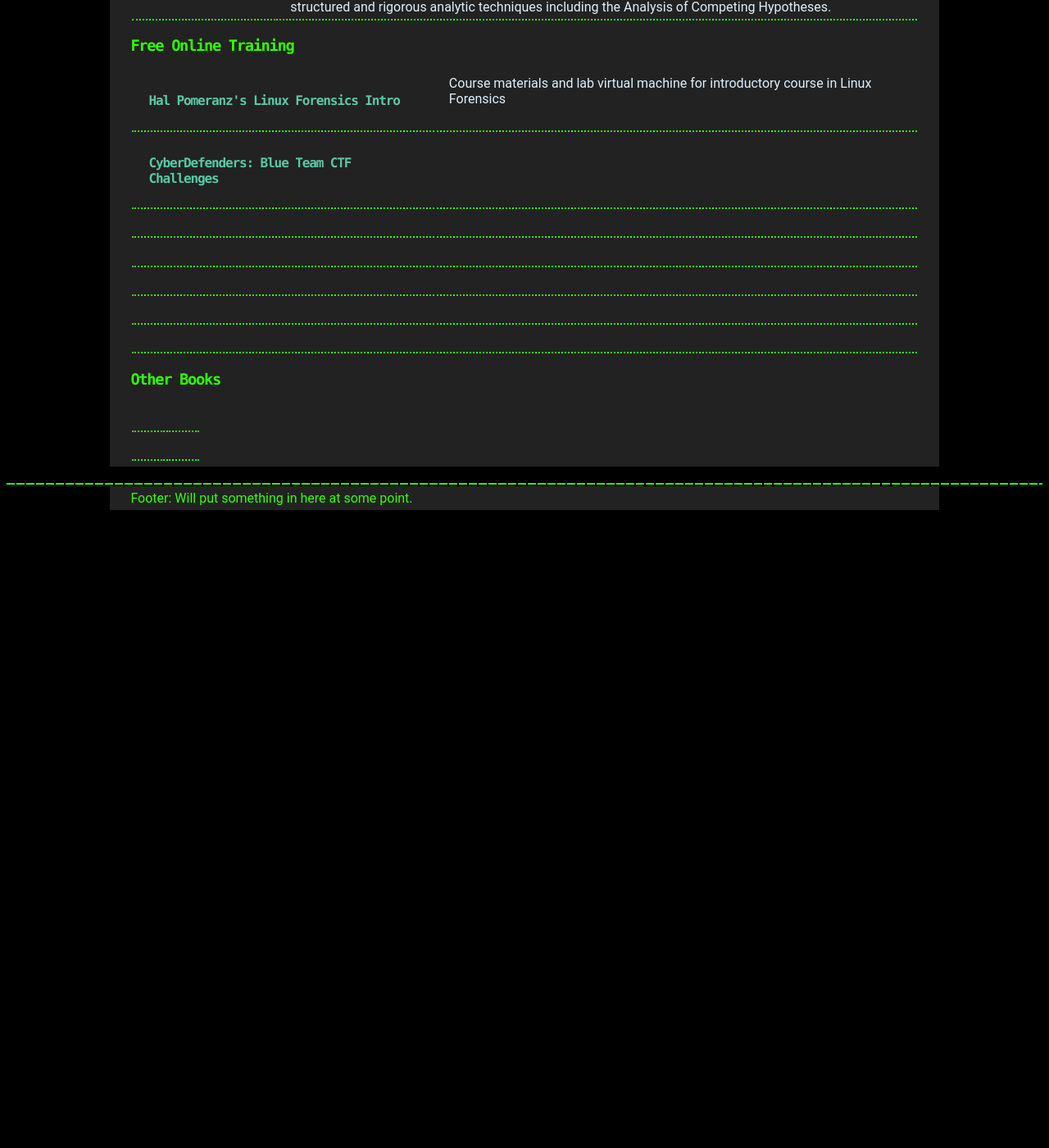
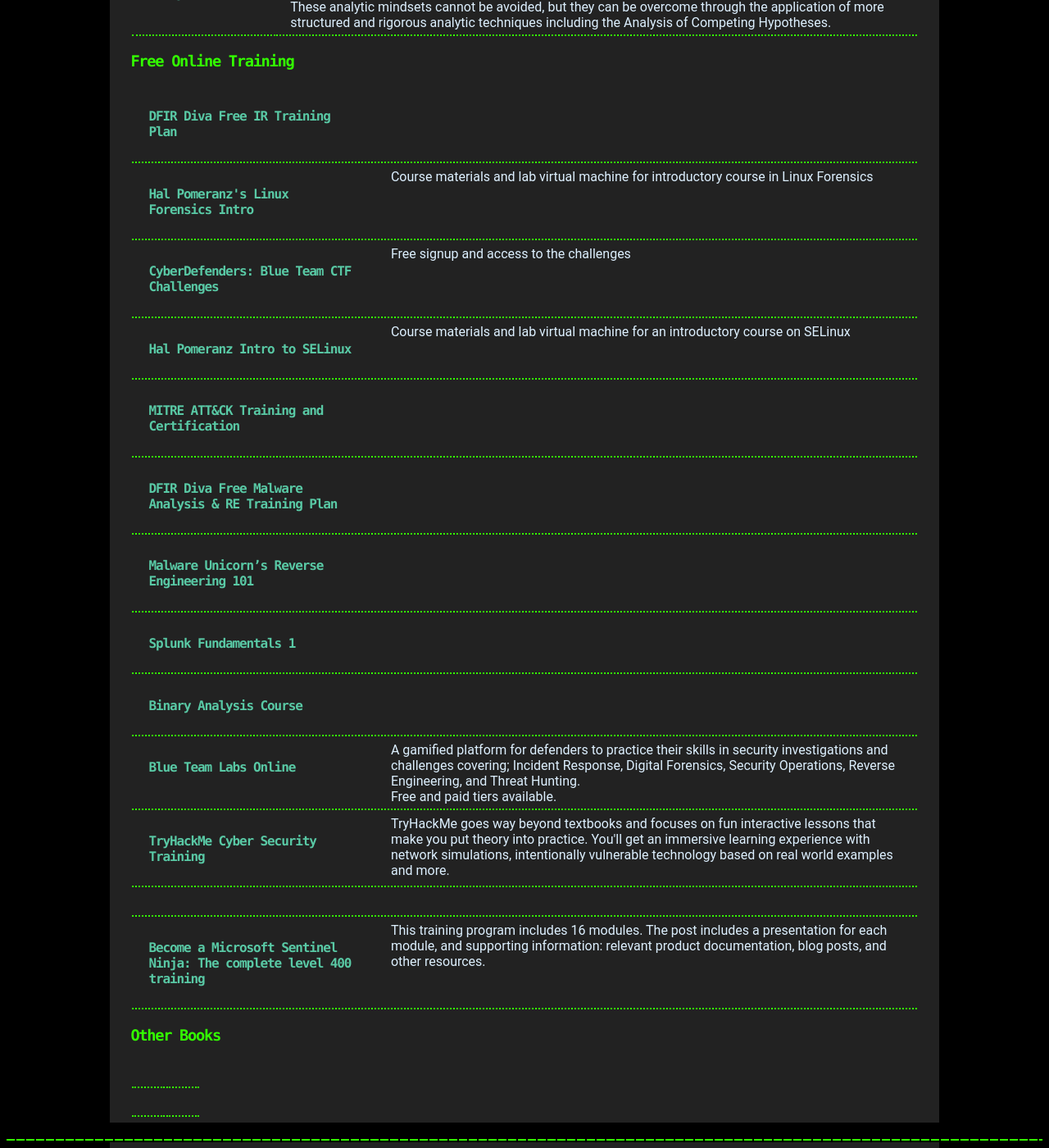
Before and after one commit to shannaniggans/fancy4n6.github.io, a Jekyll site: the page built from resources.md, in a window 1280 px wide and 1400 px high, scrolled down 1767 px. Shown: the whole window at 82% size. Built offline with Jekyll 4.4.1, drawn with Linux system fonts in a browser that asks for light colours; Markdown is read by kramdown in place of the engine named in the settings; before the commit the page ends 2397 px from its top, so only the background shows below that; some of the changed text lies outside the part shown.

Commit message:
Update resources.md

```diff
--- a/resources.md
+++ b/resources.md
@@ -28,11 +28,11 @@
 <table><tbody>
   <tr>
     <td><h4><b><a href="https://discord.com/invite/crH7RQeJZz">ComfyCon Discord</a></b></h4></td>
-    <td></td>
+    <td>ComfyCon AU was originally constructed as a conference in March 2020 as a response to the cancellation of Cyber Security conferences due to the COVID-19 pandemic.</td>
   </tr>
     <tr>
       <td><h4><b><a href="https://discord.gg/digitalforensics">Digital Forensics Discord</a></b></h4></td>
-    <td>
+    <td>A Discord server ran by and for the DFIR Community!
       </td>
   </tr>
 </tbody></table>
@@ -78,33 +78,63 @@
 
 <h3>Free Online Training</h3>
 <table><tbody>
+         <tr>
+      <td><h4><b><a href="https://freetraining.dfirdiva.com/free-ir-training-plan">DFIR Diva Free IR Training Plan</a></b></h4></td>
+    <td></td>
+  </tr>
    <tr>
       <td><h4><b><a href="https://archive.org/details/HalLinuxForensics">Hal Pomeranz's Linux Forensics Intro</a></b></h4></td>
     <td>Course materials and lab virtual machine for introductory course in Linux Forensics</td>
   </tr>
      <tr>
       <td><h4><b><a href="https://cyberdefenders.org/">CyberDefenders: Blue Team CTF Challenges</a></b></h4></td>
+    <td>Free signup and access to the challenges</td>
+  </tr>
+       <tr>
+      <td><h4><b><a href="https://archive.org/details/HalSELinux">Hal Pomeranz Intro to SELinux</a></b></h4></td>
+    <td>Course materials and lab virtual machine for an introductory course on SELinux</td>
+  </tr>
+       <tr>
+      <td><h4><b><a href="https://www.cybrary.it/course/application-of-the-mitre-attack-framework/">MITRE ATT&CK Training and Certification</a></b></h4></td>
+    <td></td>
+  </tr>
+   <tr>
+      <td><h4><b><a href="https://freetraining.dfirdiva.com/free-malware-analysis-re-training">DFIR Diva Free Malware Analysis & RE Training Plan</a></b></h4></td>
     <td></td>
   </tr>
        <tr>
+      <td><h4><b><a href="https://malwareunicorn.org/workshops/re101.html#0">Malware Unicorn’s Reverse Engineering 101</a></b></h4></td>
+    <td></td>
+  </tr>
+
+         <tr>
+      <td><h4><b><a href="https://www.splunk.com/en_us/training/free-courses/splunk-fundamentals-1.html)">Splunk Fundamentals 1</a></b></h4></td>
+    <td></td>
+  </tr>
+
+         <tr>
+      <td><h4><b><a href="https://maxkersten.nl/binary-analysis-course/">Binary Analysis Course</a></b></h4></td>
+    <td></td>
+  </tr>
+
+         <tr>
+      <td><h4><b><a href="https://blueteamlabs.online/">Blue Team Labs Online</a></b></h4></td>
+    <td>A gamified platform for defenders to practice their skills in security investigations and challenges covering; Incident Response, Digital Forensics, Security Operations, Reverse Engineering, and Threat Hunting.<br>Free and paid tiers available.</td>
+  </tr>
+
+           <tr>
+      <td><h4><b><a href="https://tryhackme.com/">TryHackMe Cyber Security Training</a></b></h4></td>
+    <td>TryHackMe goes way beyond textbooks and focuses on fun interactive lessons that make you put theory into practice. You'll get an immersive learning experience with network simulations, intentionally vulnerable technology based on real world examples and more.</td>
+  </tr>
+
+           <tr>
       <td><h4><b><a href=""></a></b></h4></td>
     <td></td>
   </tr>
-       <tr>
-      <td><h4><b><a href=""></a></b></h4></td>
-    <td></td>
-  </tr>
-       <tr>
-      <td><h4><b><a href=""></a></b></h4></td>
-    <td></td>
-  </tr>
-       <tr>
-      <td><h4><b><a href=""></a></b></h4></td>
-    <td></td>
-  </tr>
-       <tr>
-      <td><h4><b><a href=""></a></b></h4></td>
-    <td></td>
+
+           <tr>
+      <td><h4><b><a href="ttps://techcommunity.microsoft.com/t5/azure-sentinel/become-an-azure-sentinel-ninja-the-complete-level-400-training/ba-p/1246310">Become a Microsoft Sentinel Ninja: The complete level 400 training</a></b></h4></td>
+    <td>This training program includes 16 modules. The post includes a presentation for each module, and supporting information: relevant product documentation, blog posts, and other resources.</td>
   </tr>
   </tbody></table>
 
```
